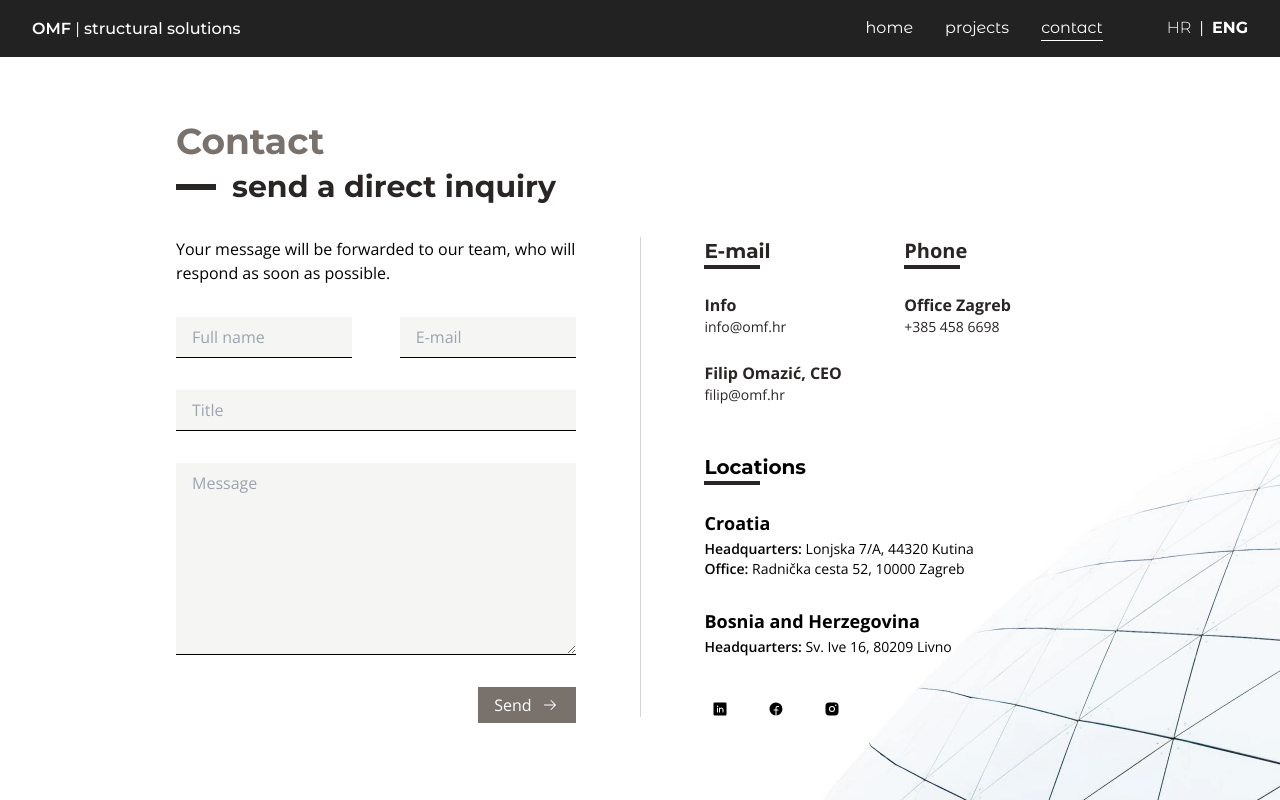
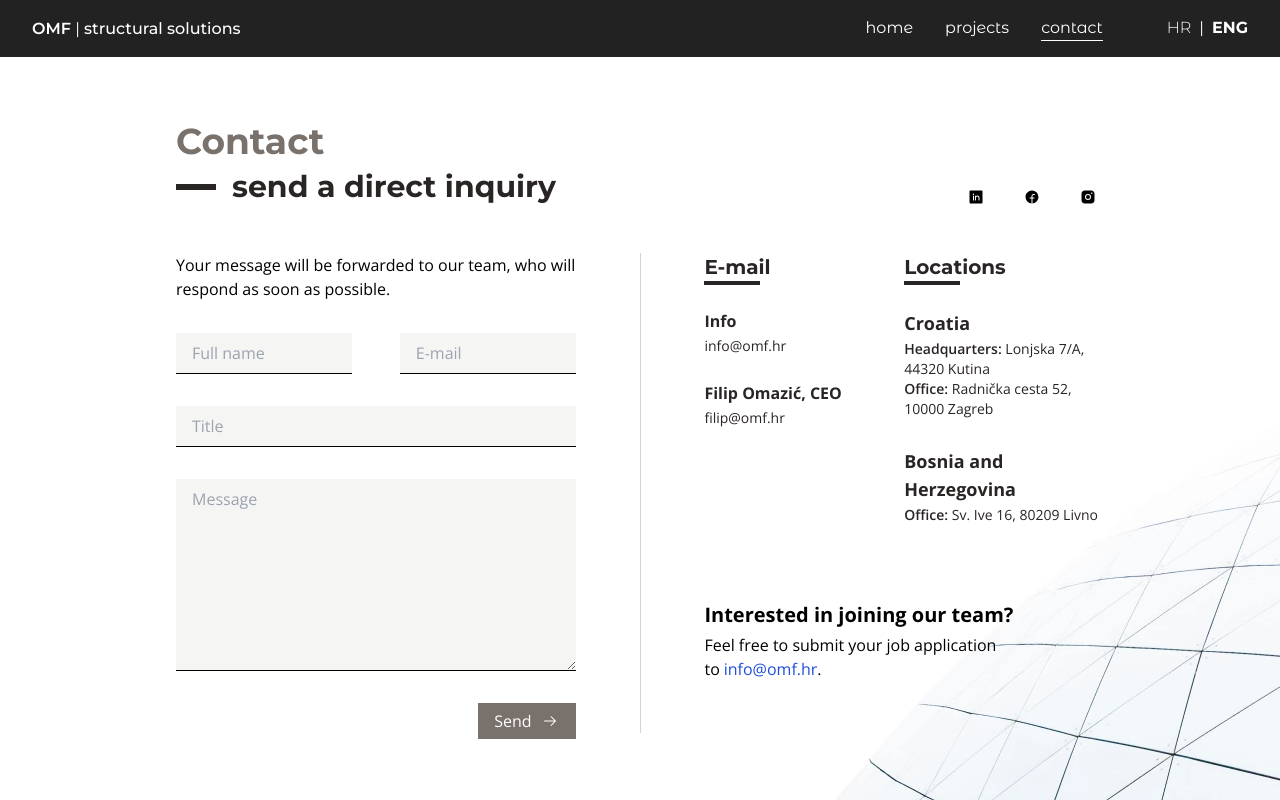
Before and after one commit to oyrad/omf, a Next.js app: page /en/contact in a window 1280 px wide. Shown: the top 800 px of the page. Built offline with nearby package versions, Linux system fonts and the light colour scheme.

Commit message:
add contact us info

```diff
--- a/app/[lang]/contact/page.tsx
+++ b/app/[lang]/contact/page.tsx
@@ -20,10 +20,15 @@ export default async function Contact({
       <FixedHeader lang={lang} navigation={navigation} />
       <Header lang={lang} navigation={navigation} />
       <div className="px-8 mt-16 md:px-16 xl:px-44 contact-bg">
+        <div className="flex flex-col justify-between mb-12 lg:items-end lg:flex-row">
+          <div>
             <Title text={contact.title} />
-        <div className="flex items-center mb-8 space-x-4">
+            <div className="flex items-center space-x-4">
               <div className="h-1 lg:h-1.5 w-10 bg-stone-800" />
               <Subtitle text={contact.subtitle} />
+            </div>
+          </div>
+          <SocialMediaIcons />
         </div>
         <div className="flex flex-col justify-between pb-20 lg:pb-0 lg:space-x-16 lg:flex-row">
           <div className="lg:w-1/2 font-open">
@@ -34,27 +39,26 @@ export default async function Contact({
           </div>
           <div className="w-[1px] h-[30rem] bg-stone-300 hidden lg:block" />
           <div className="flex flex-col lg:w-1/2">
-            <div className="flex text-stone-800">
+            <div className="flex text-stone-800 mb-12">
               <div className="w-1/2">
                 <p className="text-xl font-bold">E-mail</p>
                 <div className="h-1 mb-6 w-14 bg-stone-800" />
-                <div className="font-open">
+                <div className="font-open flex flex-col gap-6">
+                  <div>
                     <p className="font-bold">{contact.info}</p>
-                  <p className="mb-6 text-sm">info@omf.hr</p>
+                    <a className="mb-6 text-sm" href="mailto:info@omf.hr">
+                      info@omf.hr
+                    </a>
+                  </div>
+                  <div>
                     <p className="font-bold">Filip Omazić, CEO</p>
-                  <p className="mb-12 text-sm">filip@omf.hr</p>
+                    <a className="mb-12 text-sm" href="mailto:filip@omf.hr">
+                      filip@omf.hr
+                    </a>
+                  </div>
                 </div>
               </div>
               <div className="w-1/2">
-                <div className="font-open">
-                  <p className="text-xl font-bold">{contact.phone}</p>
-                  <div className="h-1 mb-6 w-14 bg-stone-800" />
-                  <p className="font-bold">{contact.office}</p>
-                  <p className="mb-6 text-sm">+385 458 6698</p>
-                </div>
-              </div>
-            </div>
-            <div className="mb-6">
                 <p className="text-xl font-bold">{contact.locations}</p>
                 <div className="h-1 mb-6 w-14 bg-stone-800" />
                 {footer.location.countries.map((country) => (
@@ -66,7 +70,28 @@ export default async function Contact({
                   />
                 ))}
               </div>
-            <SocialMediaIcons />
+              {/* <div className="w-1/2">
+                <div className="font-open">
+                  <p className="text-xl font-bold">{contact.phone}</p>
+                  <div className="h-1 mb-6 w-14 bg-stone-800" />
+                  <p className="font-bold">{contact.office}</p>
+                  <p className="mb-6 text-sm">+385 458 6698</p>
+                </div>
+              </div> */}
+            </div>
+            <div className="font-open flex flex-col gap-1">
+              <p className="font-bold text-xl">{contact.teamInviteHeader}</p>
+              <p>
+                {contact.teamInviteDescription}
+                <a
+                  href="mailto:info@omf.hr"
+                  className="ml-1 hover:underline text-blue-700"
+                >
+                  info@omf.hr
+                </a>
+                .
+              </p>
+            </div>
           </div>
         </div>
       </div>
--- a/app/[lang]/globals.css
+++ b/app/[lang]/globals.css
@@ -45,8 +45,6 @@ footer {
 
 @media (max-width: 1024px) {
   .contact-bg {
-    background: url("/images/contact-mobile.webp");
-    background-repeat: no-repeat;
-    background-position: right bottom;
+    background: none;
   }
 }
--- a/app/[lang]/projects/_components/Project.tsx
+++ b/app/[lang]/projects/_components/Project.tsx
@@ -19,6 +19,9 @@ type ProjectProps = {
 export default function Project({ lang, projectDetails }: ProjectProps) {
   const [isArrowVisible, setIsArrowVisible] = useState(false);
   const [projectTextData, setProjectTextData] = useState<ProjectTextData>();
+  const [projectTitleClassNames, setProjectTitleClassNames] = useState(
+    "font-semibold mr-12"
+  );
 
   useEffect(() => {
     if (lang === "en") {
@@ -31,8 +34,14 @@ export default function Project({ lang, projectDetails }: ProjectProps) {
   return (
     <Link
       href={`/${lang}/projects/${projectDetails.fields.slug}`}
-      onMouseEnter={() => setIsArrowVisible(true)}
-      onMouseLeave={() => setIsArrowVisible(false)}
+      onMouseEnter={() => {
+        setIsArrowVisible(true);
+        setProjectTitleClassNames("font-semibold mr-4");
+      }}
+      onMouseLeave={() => {
+        setIsArrowVisible(false);
+        setProjectTitleClassNames("font-semibold mr-12");
+      }}
     >
       <Image
         src={`https:${projectDetails.fields.featuredImage.fields.file.url}`}
@@ -43,7 +52,9 @@ export default function Project({ lang, projectDetails }: ProjectProps) {
       />
       <div className="flex items-start justify-between">
         <div>
-          <p className="font-semibold">{projectTextData?.fields.title}</p>
+          <p className={projectTitleClassNames}>
+            {projectTextData?.fields.title}
+          </p>
           <p className="text-sm text-stone-400">
             {projectTextData?.fields.type}
           </p>
--- a/app/_components/CountryInfo.tsx
+++ b/app/_components/CountryInfo.tsx
@@ -4,7 +4,7 @@ import { getDictionary } from "@/lib/dictionary";
 type CountryInfoProps = {
   lang: Locale;
   name: string;
-  hqAddress: string;
+  hqAddress?: string;
   officeAddress?: string;
   itemClassName?: string;
 };
@@ -21,9 +21,12 @@ export default async function CountryInfo({
   return (
     <div className={`${itemClassName} font-open`}>
       <p className="font-bold text-lg mb-0.5">{name}</p>
-      <p>
-        <span className="font-semibold">{footer.location.hq}:</span> {hqAddress}
-      </p>
+      {hqAddress && (
+        <p>
+          <span className="font-semibold">{footer.location.hq}:</span>{" "}
+          {hqAddress}
+        </p>
+      )}
       {officeAddress && (
         <p className="mb-7">
           <span className="font-semibold">{footer.location.office}:</span>{" "}
--- a/app/_components/Footer.tsx
+++ b/app/_components/Footer.tsx
@@ -44,10 +44,10 @@ export default async function Footer({ lang }: { lang: Locale }) {
           <div className="mb-12 lg:mb-0 font-open">
             <p className="font-bold text-lg mb-0.5">{footer.contact.email}</p>
             <a href="mailto:info@omf.hr">info@omf.hr</a>
-            <p className="font-bold text-lg mb-0.5 mt-5">
+            {/* <p className="font-bold text-lg mb-0.5 mt-5">
               {footer.contact.office}
             </p>
-            <a href="tel:+3854586698">+385 458 6698</a>
+            <a href="tel:+3854586698">+385 458 6698</a> */}
           </div>
           <SocialMediaIcons isHoverable={false} />
         </div>
--- a/dictionaries/en.json
+++ b/dictionaries/en.json
@@ -81,12 +81,14 @@
       "info": "Info",
       "phone": "Phone",
       "office": "Office Zagreb",
-      "locations": "Locations"
+      "locations": "Locations",
+      "teamInviteHeader": "Interested in joining our team?",
+      "teamInviteDescription": "Feel free to submit your job application to"
     }
   },
   "footer": {
     "location": {
-      "title": "Location",
+      "title": "Locations",
       "hq": "Headquarters",
       "office": "Office",
       "countries": [
@@ -97,7 +99,7 @@
         },
         {
           "name": "Bosnia and Herzegovina",
-          "hqAddress": "Sv. Ive 16, 80209 Livno"
+          "officeAddress": "Sv. Ive 16, 80209 Livno"
         }
       ]
     },
--- a/dictionaries/hr.json
+++ b/dictionaries/hr.json
@@ -81,12 +81,14 @@
       "info": "Informacije",
       "phone": "Telefon",
       "office": "Ured Zagreb",
-      "locations": "Lokacije"
+      "locations": "Lokacije",
+      "teamInviteHeader": "Želite biti dio našeg tima?",
+      "teamInviteDescription": "Prijave za posao možete dostaviti na"
     }
   },
   "footer": {
     "location": {
-      "title": "Lokacija",
+      "title": "Lokacije",
       "hq": "Sjedište",
       "office": "Ured",
       "countries": [
@@ -97,7 +99,7 @@
         },
         {
           "name": "Bosna i Hercegovina",
-          "hqAddress": "Sv. Ive 16, 80209 Livno"
+          "officeAddress": "Sv. Ive 16, 80209 Livno"
         }
       ]
     },
--- a/types/types.ts
+++ b/types/types.ts
@@ -61,6 +61,8 @@ export type ContactDictionary = {
   phone: string;
   office: string;
   locations: string;
+  teamInviteTitle: string;
+  teamInviteDescription: string;
 };
 
 export type FooterDictionary = {
```
Lines whose indentation alone changed are shown as unchanged.
